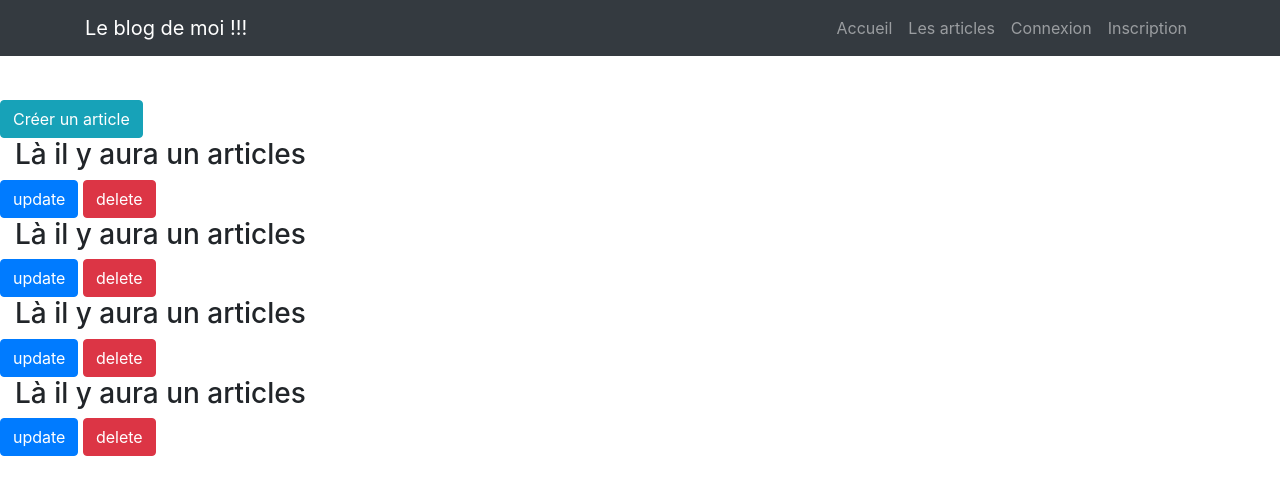
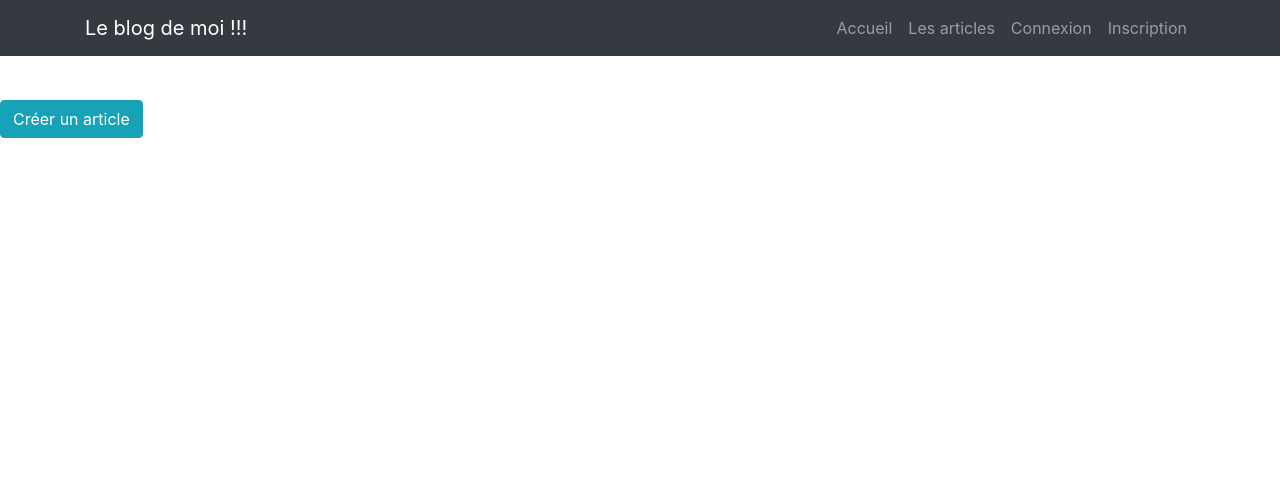
Before and after one commit to Alexisleveque-OC/P5_leveque_alexis, a PHP site: page /App/View/Posts.php in a window 1280 px wide. Shown: the top 495 px of the page. Run offline with PHP 8.4, Linux system fonts and the light colour scheme.

Commit message:
try to recup post, not finish : see again hydrate function

```diff
--- a/P5_01_projet/App/Controller/ErrorController.php
+++ b/P5_01_projet/App/Controller/ErrorController.php
@@ -8,7 +8,7 @@ class ErrorController
 {
     public function __invoke()
     {
-        return
+
         require __DIR__ . '/../View/Error.php';
     }
 }
--- a/P5_01_projet/App/View/Posts.php
+++ b/P5_01_projet/App/View/Posts.php
@@ -8,21 +8,22 @@ ob_start();
 
 ?>
     <button class="btn btn-info" onclick="window.location.href='index.php?action=createPost'"> Créer un article</button>
-    <h3 class="col-lg-12" >Là il y aura un articles</h3>
-    <button class="btn btn-primary">update</button>
-    <button class="btn btn-danger">delete</button>
-    <h3 class="col-lg-12" >Là il y aura un articles</h3>
-    <button class="btn btn-primary">update</button>
-    <button class="btn btn-danger">delete</button>
-    <h3 class="col-lg-12" >Là il y aura un articles</h3>
-    <button class="btn btn-primary">update</button>
-    <button class="btn btn-danger">delete</button>
-    <h3  class="col-lg-12" >Là il y aura un articles</h3>
-    <button class="btn btn-primary">update</button>
-    <button class="btn btn-danger">delete</button>
 
 
+<!--    <h3 class="col-lg-12" >Là il y aura un articles</h3>-->
+<!--    <button class="btn btn-primary">update</button>-->
+<!--    <button class="btn btn-danger">delete</button>-->
+<!--    <h3 class="col-lg-12" >Là il y aura un articles</h3>-->
+<!--    <button class="btn btn-primary">update</button>-->
+<!--    <button class="btn btn-danger">delete</button>-->
+<!--    <h3 class="col-lg-12" >Là il y aura un articles</h3>-->
+<!--    <button class="btn btn-primary">update</button>-->
+<!--    <button class="btn btn-danger">delete</button>-->
+<!--    <h3  class="col-lg-12" >Là il y aura un articles</h3>-->
+<!--    <button class="btn btn-primary">update</button>-->
+<!--    <button class="btn btn-danger">delete</button>-->
 
 <?php
+
 $content = ob_get_clean();
 require_once('Template.php');
--- a/P5_01_projet/Public/index.php
+++ b/P5_01_projet/Public/index.php
@@ -3,10 +3,12 @@ session_start();
 use App\Controller\HomeController;
 use App\Controller\SubscribeController;
 use App\Controller\PostsController;
+use App\Controller\PostController;
 use App\Controller\ConnectionController;
 use App\Controller\ErrorController;
 use App\Controller\DestroyController;
 use App\Controller\CreatePostController;
+
 
 
 
@@ -42,6 +44,8 @@ try {
             if (!isset($_GET['id'])) {
                 throw  new \Exception('Erreur 404 ');
             }
+            $controller = new PostController();
+            $controller->listOnce($_GET['id']);
             break;
 
         //$controller = new PostsController();
```
Also changed, not shown: P5_01_projet/App/Controller/PostController.php (added, +17 -0 lines), P5_01_projet/App/Controller/PostsController.php (+7 -0 lines), P5_01_projet/App/Entity/Entity.php (+5 -6 lines), P5_01_projet/App/Entity/Post.php (+5 -18 lines), P5_01_projet/App/Manager/PostsManager.php (+35 -2 lines).
